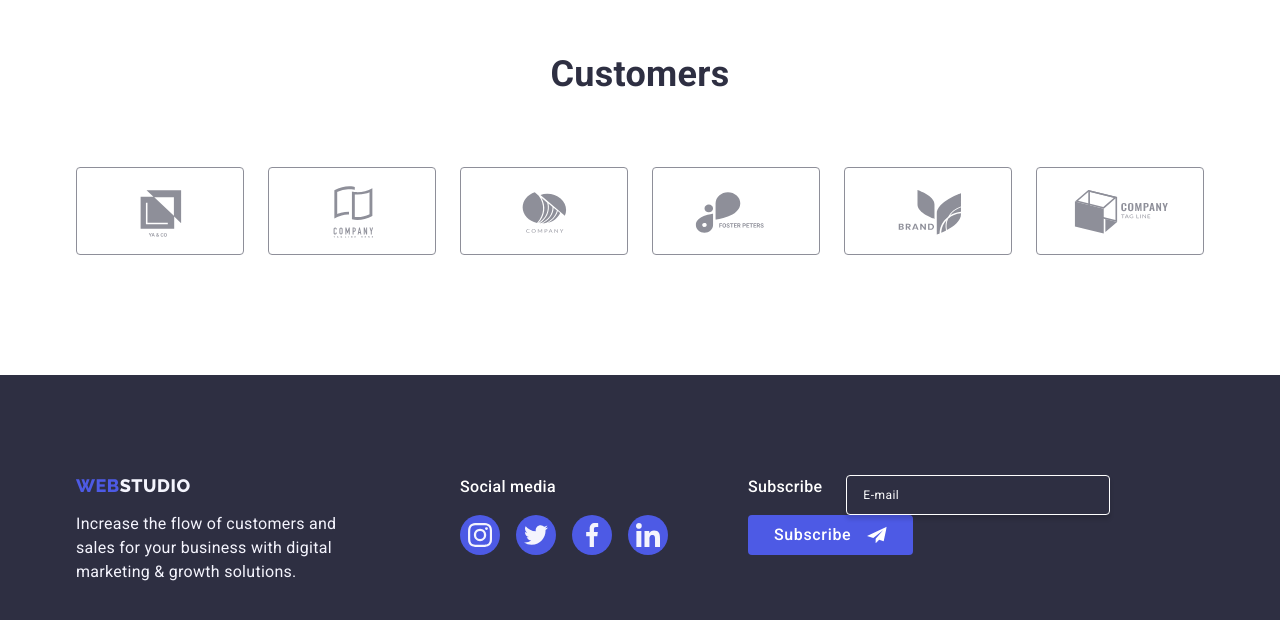
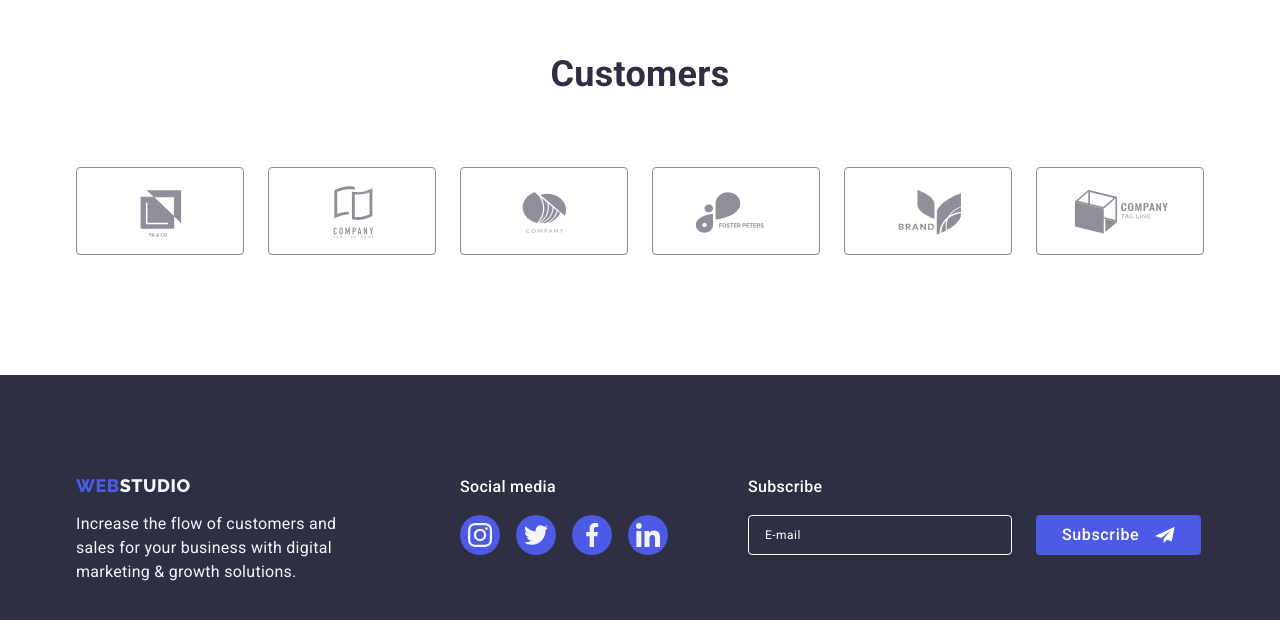
Before and after one commit to max9911/goit-markup-hw-05, a plain HTML site: page index.html in a window 1280 px wide. Shown: the part 2526-3146 px from the top of the page. Drawn offline with nearby package versions, Linux system fonts and the light colour scheme.

Commit message:
Add files via upload

```diff
--- a/css/styles.css
+++ b/css/styles.css
@@ -550,9 +550,11 @@ button {
 .foot-three {
 }
 
-.foot-input-label {
+.subscribe {
   display: flex;
   gap: 24px;
+
+
 }
 .foot-input-label-name {
   font-size: 16px;
--- a/index.html
+++ b/index.html
@@ -412,9 +412,9 @@
           </ul>
         </div>
         <div class="foot-three">
-          <form name="subscribe">
+          <p class="foot-input-label-name">Subscribe</p>
+          <form class="subscribe"name="subscribe">
             <label class="foot-input-label">
-              <span class="foot-input-label-name">Subscribe</span>
               <input class="foot-input" name="foot_input" type="email" placeholder="E-mail" />
             </label>
             <button class="foot-btn" type="submit">
```
Also changed, not shown: portfolio.html (+2 -2 lines).
